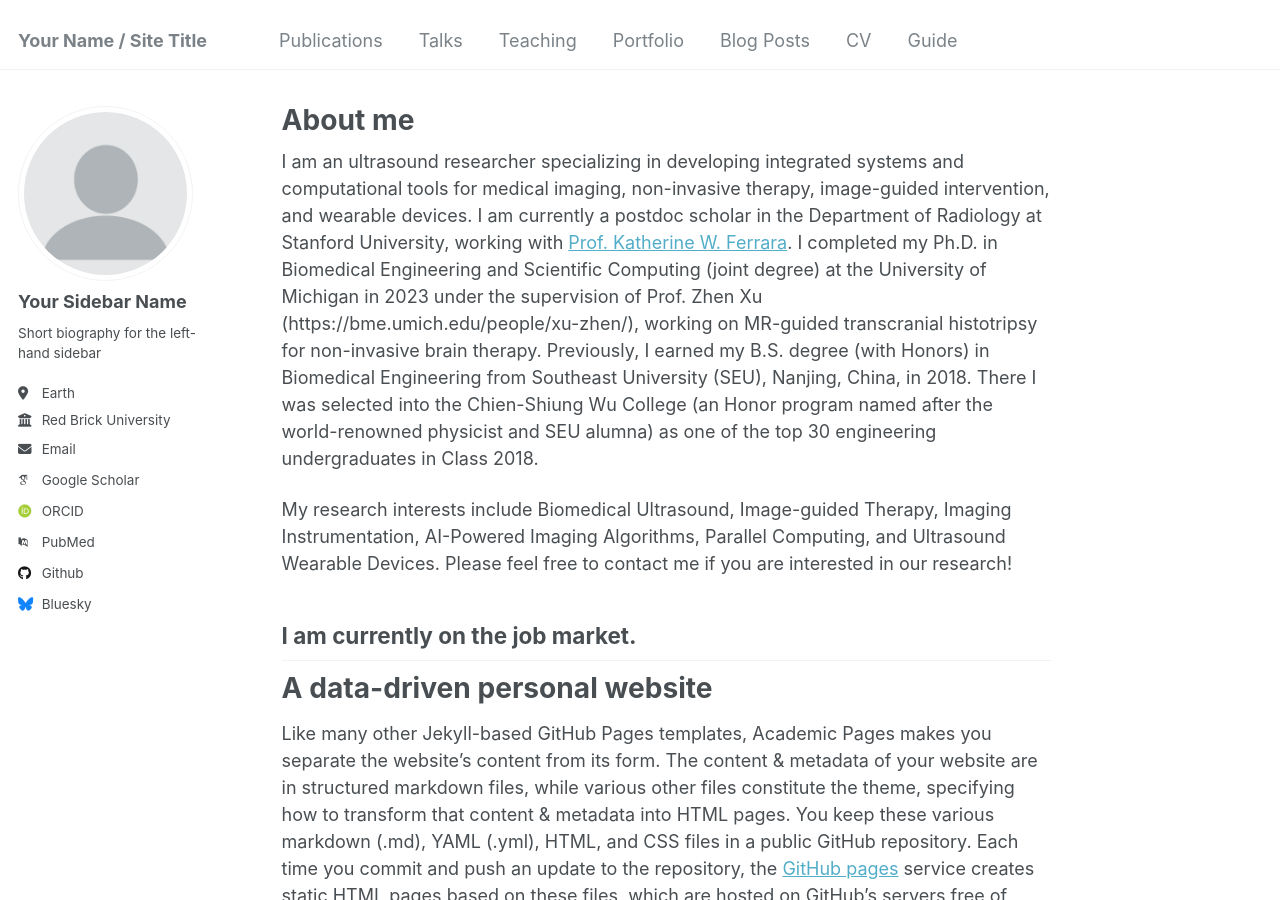
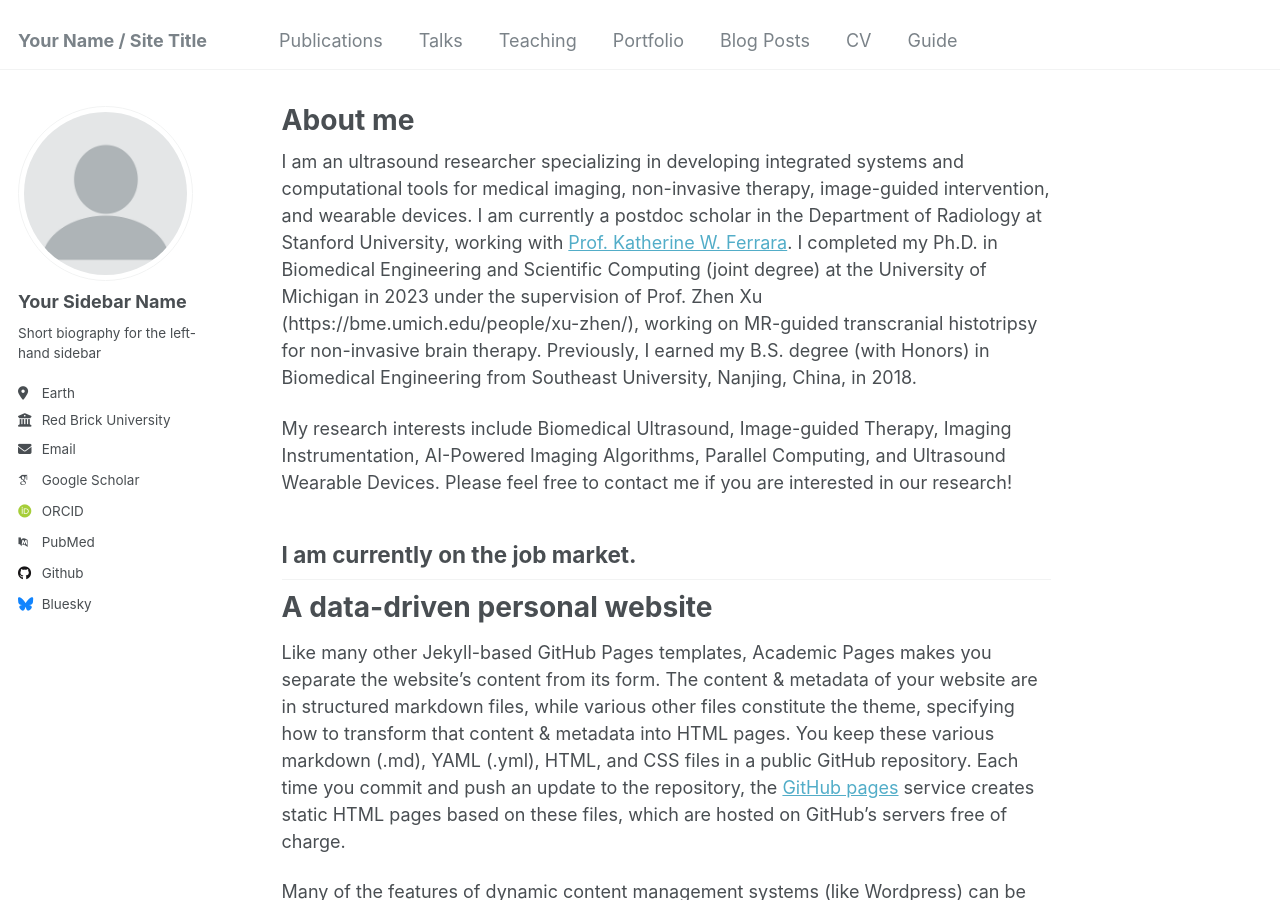
Before and after one commit to NingLu-Ultrasound/ninglu-ultrasound.github.io, a Jekyll site: the page built from _pages/about.md, in a window 1280 px wide and 900 px high. Built offline with Jekyll 4.4.1, drawn with Linux system fonts in a browser that asks for light colours; some web fonts are replaced.

Commit message:
Update about.md

```diff
--- a/_pages/about.md
+++ b/_pages/about.md
@@ -9,7 +9,7 @@ redirect_from:
 ---
 
 I am an ultrasound researcher specializing in developing integrated systems and computational tools for medical imaging, non-invasive therapy, image-guided intervention, and wearable devices.
-I am currently a postdoc scholar in the Department of Radiology at Stanford University, working with [Prof. Katherine W. Ferrara](https://med.stanford.edu/profiles/katherine-ferrara). I completed my Ph.D. in Biomedical Engineering and Scientific Computing (joint degree) at the University of Michigan in 2023 under the supervision of Prof. Zhen Xu (https://bme.umich.edu/people/xu-zhen/), working on MR-guided transcranial histotripsy for non-invasive brain therapy. Previously, I earned my B.S. degree (with Honors) in Biomedical Engineering from Southeast University (SEU), Nanjing, China, in 2018. There I was selected into the Chien-Shiung Wu College (an Honor program named after the world-renowned physicist and SEU alumna) as one of the top 30 engineering undergraduates in Class 2018.
+I am currently a postdoc scholar in the Department of Radiology at Stanford University, working with [Prof. Katherine W. Ferrara](https://med.stanford.edu/profiles/katherine-ferrara). I completed my Ph.D. in Biomedical Engineering and Scientific Computing (joint degree) at the University of Michigan in 2023 under the supervision of Prof. Zhen Xu (https://bme.umich.edu/people/xu-zhen/), working on MR-guided transcranial histotripsy for non-invasive brain therapy. Previously, I earned my B.S. degree (with Honors) in Biomedical Engineering from Southeast University, Nanjing, China, in 2018.
 
 My research interests include Biomedical Ultrasound, Image-guided Therapy, Imaging Instrumentation, AI-Powered Imaging Algorithms, Parallel Computing, and Ultrasound Wearable Devices. Please feel free to contact me if you are interested in our research!
 
```
